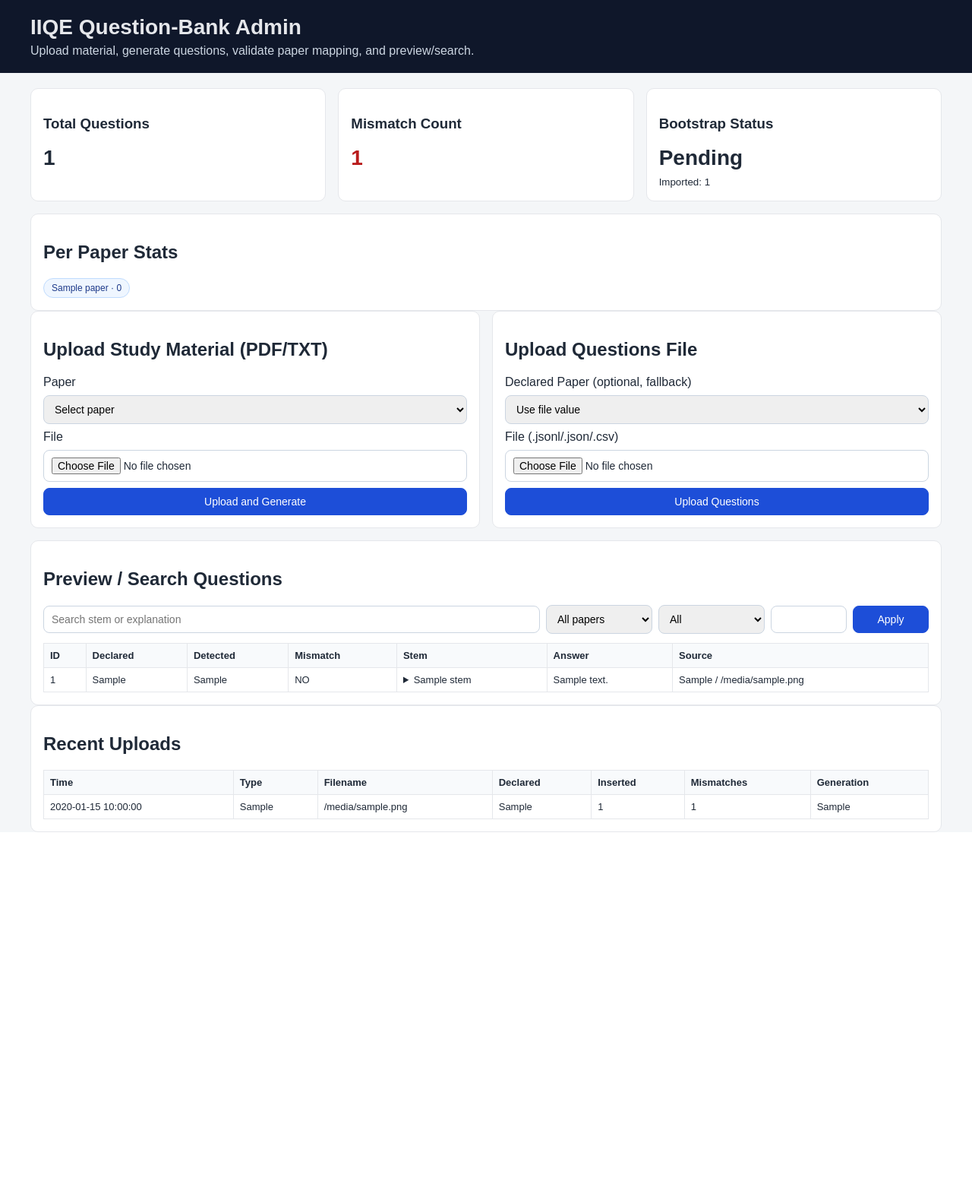
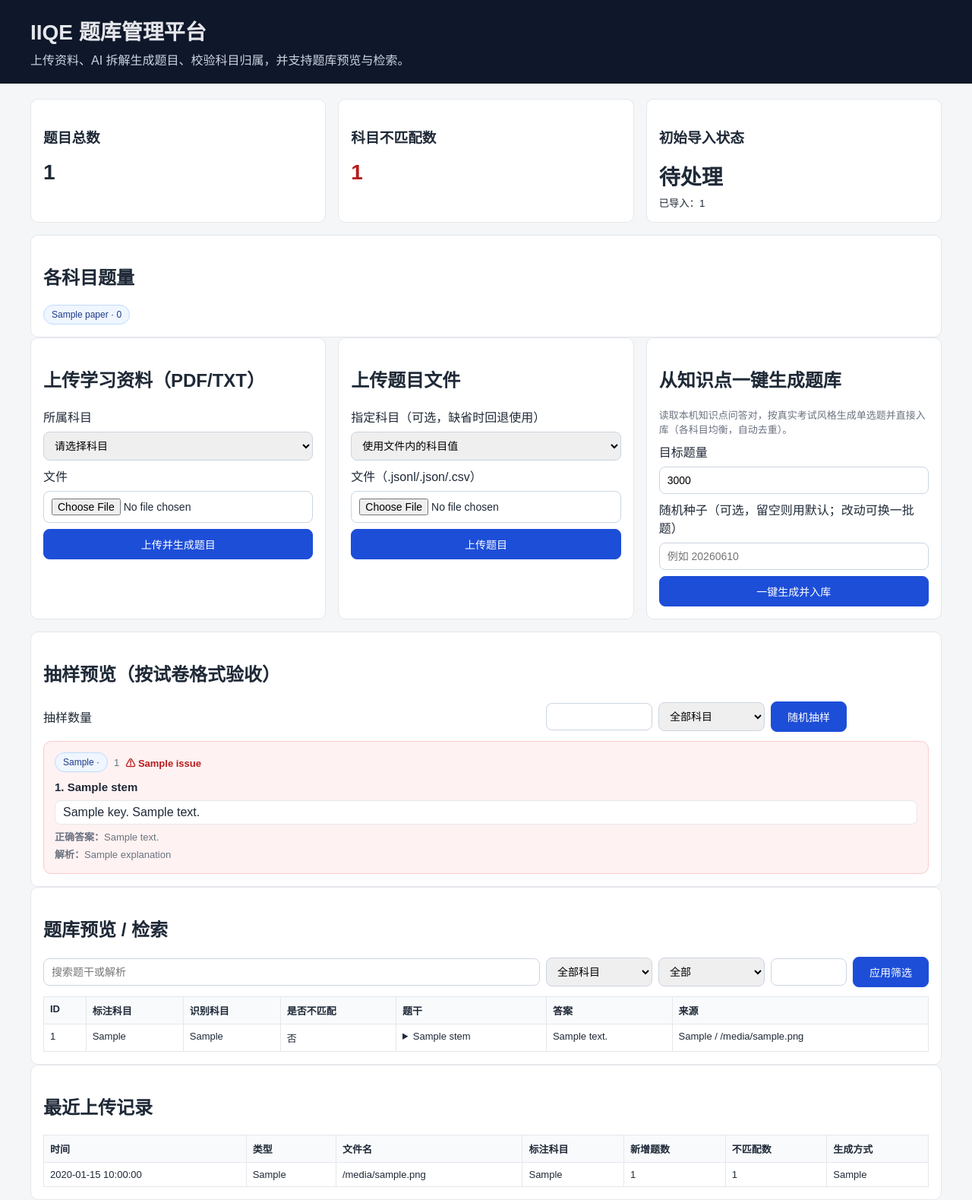
Before and after one commit to zhangwenkun8353696-rgb/iiqe-admin-platform, a Flask app: template templates/index.html in a window 1280 px wide. Shown: the whole page at 76% size. Before the commit the page ends 1095 px from the top, so only its background shows below. Run offline with Flask 3, Linux system fonts and the light colour scheme; the template is opened without the code that fills it: most values are stand-ins (such as "Sample title", 1, 10 or a date in 2020).

Commit message:
feat: 知识点一键生成题库 + 抽样预览验收

```diff
--- a/app.py
+++ b/app.py
@@ -7,12 +7,14 @@ from services import (
     PAPER_CHOICES,
     PAPER_NAMES,
     bootstrap_existing_bank,
+    generate_and_store,
     get_recent_uploads,
     get_stats,
     init_db,
     process_material_upload,
     process_questions_upload,
     query_questions,
+    sample_questions,
 )
 
 BASE_DIR = Path(__file__).resolve().parent
@@ -41,6 +43,10 @@ def create_app() -> Flask:
         stats = get_stats()
         uploads = get_recent_uploads(limit=20)
 
+        sample_n = min(int(request.args.get("sample_n", 0) or 0), 50)
+        sample_paper = (request.args.get("sample_paper") or "").upper().strip()
+        samples = sample_questions(n=sample_n, paper=sample_paper) if sample_n else []
+
         return render_template(
             "index.html",
             questions=questions,
@@ -52,6 +58,9 @@ def create_app() -> Flask:
             keyword=keyword,
             mismatch_only=mismatch_only,
             limit=limit,
+            samples=samples,
+            sample_n=sample_n,
+            sample_paper=sample_paper,
         )
 
     @app.post("/upload-material")
@@ -61,7 +70,7 @@ def create_app() -> Flask:
         try:
             result = process_material_upload(material_file, paper_hint)
             flash(
-                f"Uploaded material and added {result['inserted']} generated questions.",
+                f"资料已上传，并生成新增 {result['inserted']} 道题目。",
                 "success",
             )
         except Exception as exc:
@@ -75,7 +84,24 @@ def create_app() -> Flask:
         try:
             result = process_questions_upload(question_file, declared_paper=declared_paper)
             flash(
-                f"Uploaded questions file and inserted {result['inserted']} questions.",
+                f"题目文件已上传，成功导入 {result['inserted']} 道题目。",
+                "success",
+            )
+        except Exception as exc:
+            flash(str(exc), "error")
+        return redirect(url_for("index"))
+
+    @app.post("/generate")
+    def generate_web():
+        try:
+            target = int(request.form.get("target_total", 3000) or 3000)
+            target = max(50, min(target, 6000))
+            seed_raw = (request.form.get("seed") or "").strip()
+            seed = int(seed_raw) if seed_raw.isdigit() else None
+            result = generate_and_store(target_total=target, seed=seed)
+            flash(
+                f"已从知识点生成 {result['produced']} 道题，新增入库 {result['inserted']} 道"
+                f"（疑似科目不符 {result['mismatch_count']} 道）。",
                 "success",
             )
         except Exception as exc:
@@ -85,6 +111,21 @@ def create_app() -> Flask:
     @app.get("/api/stats")
     def api_stats():
         return jsonify(get_stats())
+
+    @app.get("/api/sample")
+    def api_sample():
+        n = min(int(request.args.get("n", 20) or 20), 50)
+        paper = (request.args.get("paper") or "").upper().strip()
+        items = sample_questions(n=n, paper=paper)
+        return jsonify({"count": len(items), "items": items})
+
+    @app.post("/api/generate")
+    def api_generate():
+        target = int(request.form.get("target_total", 3000) or 3000)
+        target = max(50, min(target, 6000))
+        seed_raw = (request.form.get("seed") or "").strip()
+        seed = int(seed_raw) if seed_raw.isdigit() else None
+        return jsonify(generate_and_store(target_total=target, seed=seed)), 201
 
     @app.get("/api/questions")
     def api_questions():
--- a/static/styles.css
+++ b/static/styles.css
@@ -90,3 +90,37 @@ thead th {
 }
 tr.bad { background: #fef2f2; }
 details summary { cursor: pointer; }
+
+.hint { color: #6b7280; font-size: 13px; margin: 0 0 8px; }
+.muted { color: #6b7280; font-size: 13px; margin: 4px 0; }
+
+.sample-list { display: grid; gap: 12px; }
+.sample-item {
+  border: 1px solid #e5e7eb;
+  border-radius: 10px;
+  padding: 12px 14px;
+  background: #fcfcfd;
+}
+.sample-item.bad { background: #fef2f2; border-color: #fecaca; }
+.sample-head {
+  display: flex;
+  flex-wrap: wrap;
+  gap: 8px;
+  align-items: center;
+  margin: 0 0 6px;
+}
+.sample-head .metric { font-size: 13px; }
+.sample-stem { margin: 6px 0; font-size: 15px; line-height: 1.5; }
+.sample-options { list-style: none; padding-left: 0; margin: 6px 0; }
+.sample-options li {
+  padding: 6px 10px;
+  border: 1px solid #e5e7eb;
+  border-radius: 8px;
+  margin-bottom: 6px;
+  background: #fff;
+}
+.sample-options li.correct {
+  background: #dcfce7;
+  border-color: #86efac;
+  font-weight: bold;
+}
--- a/templates/base.html
+++ b/templates/base.html
@@ -1,16 +1,16 @@
 <!doctype html>
-<html lang="en">
+<html lang="zh-Hans">
 <head>
   <meta charset="utf-8">
   <meta name="viewport" content="width=device-width, initial-scale=1">
-  <title>IIQE Question-Bank Admin</title>
+  <title>IIQE 题库管理平台</title>
   <link rel="stylesheet" href="{{ url_for('static', filename='styles.css') }}">
 </head>
 <body>
   <header class="site-header">
     <div class="wrap">
-      <h1>IIQE Question-Bank Admin</h1>
-      <p>Upload material, generate questions, validate paper mapping, and preview/search.</p>
+      <h1>IIQE 题库管理平台</h1>
+      <p>上传资料、AI 拆解生成题目、校验科目归属，并支持题库预览与检索。</p>
     </div>
   </header>
   <main class="wrap">
--- a/templates/index.html
+++ b/templates/index.html
@@ -2,22 +2,22 @@
 {% block content %}
 <section class="grid stats-grid">
   <article class="card">
-    <h3>Total Questions</h3>
+    <h3>题目总数</h3>
     <p class="metric">{{ stats.total_questions }}</p>
   </article>
   <article class="card">
-    <h3>Mismatch Count</h3>
+    <h3>科目不匹配数</h3>
     <p class="metric danger">{{ stats.mismatch_count }}</p>
   </article>
   <article class="card">
-    <h3>Bootstrap Status</h3>
-    <p class="metric">{{ "Done" if stats.bootstrap_done else "Pending" }}</p>
-    <small>Imported: {{ stats.bootstrap_count }}</small>
+    <h3>初始导入状态</h3>
+    <p class="metric">{{ "已完成" if stats.bootstrap_done else "待处理" }}</p>
+    <small>已导入：{{ stats.bootstrap_count }}</small>
   </article>
 </section>
 
 <section class="card">
-  <h2>Per Paper Stats</h2>
+  <h2>各科目题量</h2>
   <div class="paper-pills">
     {% for p in papers %}
       <span class="pill">{{ p }} · {{ stats.paper_counts.get(p, 0) }}</span>
@@ -27,54 +27,105 @@
 
 <section class="grid forms-grid">
   <article class="card">
-    <h2>Upload Study Material (PDF/TXT)</h2>
+    <h2>上传学习资料（PDF/TXT）</h2>
     <form method="post" action="{{ url_for('upload_material_web') }}" enctype="multipart/form-data">
-      <label>Paper</label>
+      <label>所属科目</label>
       <select name="paper_hint" required>
-        <option value="">Select paper</option>
+        <option value="">请选择科目</option>
         {% for p in papers %}
           <option value="{{ p }}">{{ p }} - {{ paper_names[p] }}</option>
         {% endfor %}
       </select>
-      <label>File</label>
+      <label>文件</label>
       <input type="file" name="material_file" accept=".pdf,.txt" required>
-      <button type="submit">Upload and Generate</button>
+      <button type="submit">上传并生成题目</button>
     </form>
   </article>
 
   <article class="card">
-    <h2>Upload Questions File</h2>
+    <h2>上传题目文件</h2>
     <form method="post" action="{{ url_for('upload_questions_web') }}" enctype="multipart/form-data">
-      <label>Declared Paper (optional, fallback)</label>
+      <label>指定科目（可选，缺省时回退使用）</label>
       <select name="declared_paper">
-        <option value="">Use file value</option>
+        <option value="">使用文件内的科目值</option>
         {% for p in papers %}
           <option value="{{ p }}">{{ p }} - {{ paper_names[p] }}</option>
         {% endfor %}
       </select>
-      <label>File (.jsonl/.json/.csv)</label>
+      <label>文件（.jsonl/.json/.csv）</label>
       <input type="file" name="question_file" accept=".jsonl,.json,.csv" required>
-      <button type="submit">Upload Questions</button>
+      <button type="submit">上传题目</button>
+    </form>
+  </article>
+
+  <article class="card">
+    <h2>从知识点一键生成题库</h2>
+    <p class="hint">读取本机知识点问答对，按真实考试风格生成单选题并直接入库（各科目均衡，自动去重）。</p>
+    <form method="post" action="{{ url_for('generate_web') }}">
+      <label>目标题量</label>
+      <input type="number" name="target_total" min="50" max="6000" value="3000">
+      <label>随机种子（可选，留空则用默认；改动可换一批题）</label>
+      <input type="number" name="seed" placeholder="例如 20260610">
+      <button type="submit">一键生成并入库</button>
     </form>
   </article>
 </section>
 
 <section class="card">
-  <h2>Preview / Search Questions</h2>
+  <h2>抽样预览（按试卷格式验收）</h2>
   <form method="get" action="{{ url_for('index') }}" class="filter-row">
-    <input type="text" name="keyword" value="{{ keyword }}" placeholder="Search stem or explanation">
+    <label>抽样数量</label>
+    <input type="number" name="sample_n" min="1" max="50" value="{{ sample_n or 20 }}">
+    <select name="sample_paper">
+      <option value="">全部科目</option>
+      {% for p in papers %}
+        <option value="{{ p }}" {% if p == sample_paper %}selected{% endif %}>{{ p }} - {{ paper_names[p] }}</option>
+      {% endfor %}
+    </select>
+    <button type="submit">随机抽样</button>
+  </form>
+
+  {% if samples %}
+  <div class="sample-list">
+    {% for q in samples %}
+    <div class="sample-item {{ 'bad' if q.issues else '' }}">
+      <p class="sample-head">
+        <span class="pill">{{ q.declared_paper }} · {{ paper_names.get(q.declared_paper, '') }}</span>
+        <span class="muted">{{ q.external_id }}</span>
+        {% if q.issues %}<span class="metric danger">⚠ {{ q.issues | join('；') }}</span>{% endif %}
+      </p>
+      <p class="sample-stem"><strong>{{ loop.index }}. {{ q.stem }}</strong></p>
+      <ul class="sample-options">
+        {% for option in q.options %}
+        <li class="{{ 'correct' if option.key == q.answer else '' }}">{{ option.key }}. {{ option.text }}</li>
+        {% endfor %}
+      </ul>
+      <p class="muted"><strong>正确答案：</strong>{{ q.answer }}</p>
+      <p class="muted"><strong>解析：</strong>{{ q.explanation }}</p>
+    </div>
+    {% endfor %}
+  </div>
+  {% elif sample_n %}
+  <p class="hint">题库为空或无符合条件的题目，请先生成或导入题目。</p>
+  {% endif %}
+</section>
+
+<section class="card">
+  <h2>题库预览 / 检索</h2>
+  <form method="get" action="{{ url_for('index') }}" class="filter-row">
+    <input type="text" name="keyword" value="{{ keyword }}" placeholder="搜索题干或解析">
     <select name="paper">
-      <option value="">All papers</option>
+      <option value="">全部科目</option>
       {% for p in papers %}
         <option value="{{ p }}" {% if p == selected_paper %}selected{% endif %}>{{ p }}</option>
       {% endfor %}
     </select>
     <select name="mismatch">
-      <option value="0" {% if not mismatch_only %}selected{% endif %}>All</option>
-      <option value="1" {% if mismatch_only %}selected{% endif %}>Mismatch only</option>
+      <option value="0" {% if not mismatch_only %}selected{% endif %}>全部</option>
+      <option value="1" {% if mismatch_only %}selected{% endif %}>仅看科目不匹配</option>
     </select>
     <input type="number" min="1" max="500" name="limit" value="{{ limit }}">
-    <button type="submit">Apply</button>
+    <button type="submit">应用筛选</button>
   </form>
 
   <div class="table-wrap">
@@ -82,12 +133,12 @@
       <thead>
         <tr>
           <th>ID</th>
-          <th>Declared</th>
-          <th>Detected</th>
-          <th>Mismatch</th>
-          <th>Stem</th>
-          <th>Answer</th>
-          <th>Source</th>
+          <th>标注科目</th>
+          <th>识别科目</th>
+          <th>是否不匹配</th>
+          <th>题干</th>
+          <th>答案</th>
+          <th>来源</th>
         </tr>
       </thead>
       <tbody>
@@ -96,7 +147,7 @@
           <td>{{ q.id }}</td>
           <td>{{ q.declared_paper }}</td>
           <td>{{ q.detected_paper }}</td>
-          <td>{{ "YES" if q.mismatch_flag else "NO" }}</td>
+          <td>{{ "是" if q.mismatch_flag else "否" }}</td>
           <td>
             <details>
               <summary>{{ q.stem }}</summary>
@@ -105,8 +156,8 @@
                 <li>{{ option.key }}. {{ option.text }}</li>
                 {% endfor %}
               </ul>
-              <p><strong>Explanation:</strong> {{ q.explanation }}</p>
-              <p><strong>Validation:</strong> {{ q.validation_note }}</p>
+              <p><strong>解析：</strong> {{ q.explanation }}</p>
+              <p><strong>校验说明：</strong> {{ q.validation_note }}</p>
             </details>
           </td>
           <td>{{ q.answer }}</td>
@@ -119,30 +170,32 @@
 </section>
 
 <section class="card">
-  <h2>Recent Uploads</h2>
+  <h2>最近上传记录</h2>
   <div class="table-wrap">
     <table>
       <thead>
         <tr>
-          <th>Time</th>
-          <th>Type</th>
-          <th>Filename</th>
-          <th>Declared</th>
-          <th>Inserted</th>
-          <th>Mismatches</th>
-          <th>Generation</th>
+          <th>时间</th>
+          <th>类型</th>
+          <th>文件名</th>
+          <th>标注科目</th>
+          <th>新增题数</th>
+          <th>不匹配数</th>
+          <th>生成方式</th>
         </tr>
       </thead>
       <tbody>
+        {% set type_labels = {"material": "学习资料", "questions": "题目文件", "generate": "知识点生成"} %}
+        {% set mode_labels = {"llm": "AI 生成", "ai": "AI 生成", "fallback": "本地规则生成", "knowledge-derived": "知识点生成", "": "—"} %}
         {% for row in uploads %}
         <tr>
           <td>{{ row.created_at }}</td>
-          <td>{{ row.upload_type }}</td>
+          <td>{{ type_labels.get(row.upload_type, row.upload_type) }}</td>
           <td>{{ row.filename }}</td>
           <td>{{ row.declared_paper }}</td>
           <td>{{ row.inserted_count }}</td>
           <td>{{ row.mismatch_count }}</td>
-          <td>{{ row.generation_mode }}</td>
+          <td>{{ mode_labels.get(row.generation_mode, row.generation_mode) }}</td>
         </tr>
         {% endfor %}
       </tbody>
```
Also changed, not shown: services.py (+262 -0 lines).
